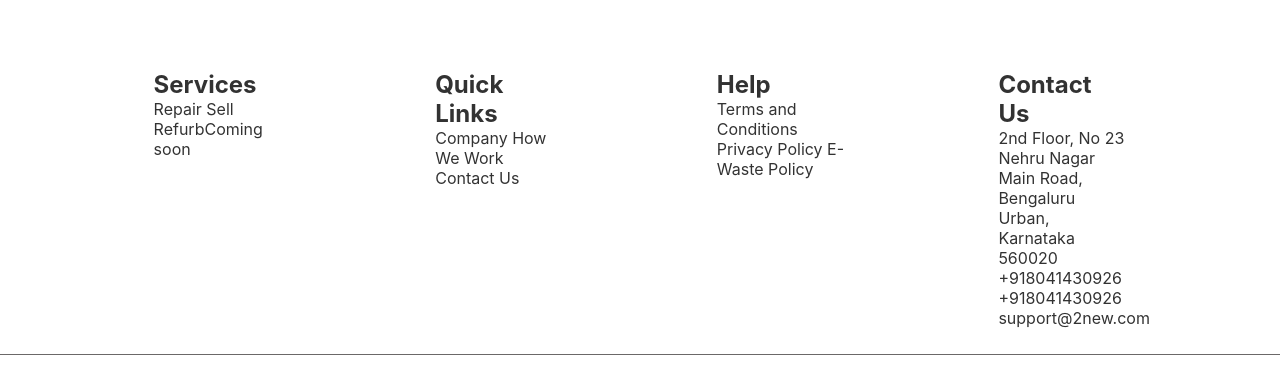
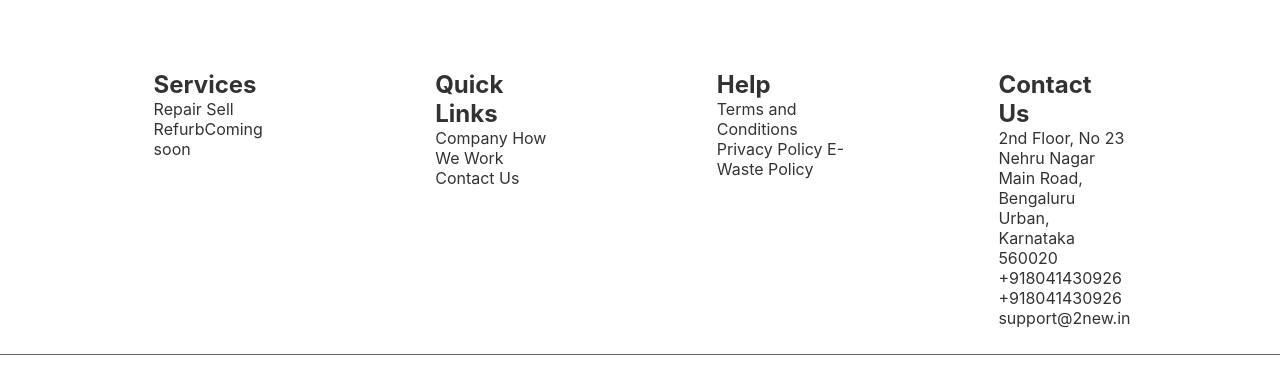
Before and after one commit to rajeshmn47/portfolio, a React (Create React App) app: page /goto in a window 1280 px wide. Shown: the part 2313-2678 px from the top of the page. Built offline with nearby package versions, Linux system fonts and the light colour scheme.

Commit message:
second commit

```diff
--- a/package.json
+++ b/package.json
@@ -19,7 +19,7 @@
   },
   "scripts": {
     "start": "react-scripts start",
-    "build": "react-scripts build",
+    "build": "CI= npm run build",
     "test": "react-scripts test",
     "eject": "react-scripts eject"
   },
--- a/src/componnents/Gotonew.js
+++ b/src/componnents/Gotonew.js
@@ -155,7 +155,7 @@ Nehru Nagar Main Road,
 Bengaluru Urban, Karnataka 560020
 +918041430926
 +918041430926
-support@2new.com
+support@2new.in
 </div>
 </footer>
 <div className='lastdiv'>
```
